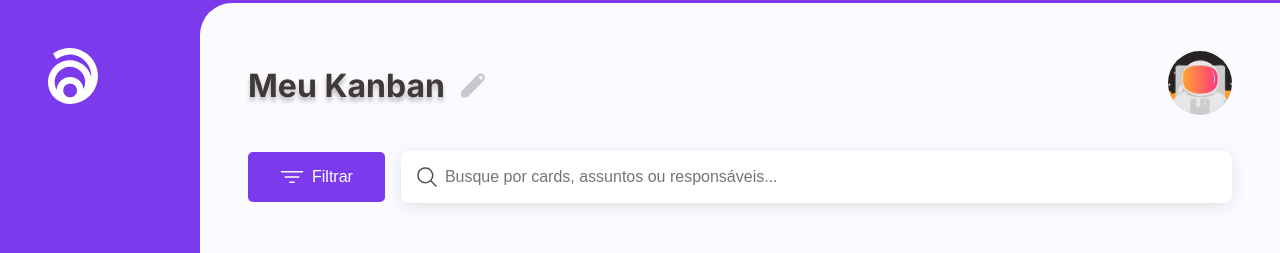
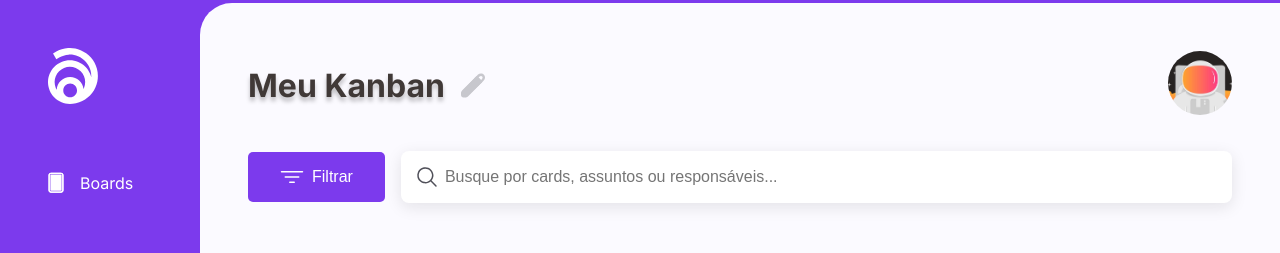
Before and after one commit to Rafaelnoll/kanban_front_end, a React app: page / in a window 1280 px wide. Shown: the top 253 px of the page. Built offline with nearby package versions, Linux system fonts and the light colour scheme.

Commit message:
Feature: Adding first button/link into the sideMenu

```diff
--- a/src/components/SideMenu/index.tsx
+++ b/src/components/SideMenu/index.tsx
@@ -1,14 +1,26 @@
 import React from 'react';
 
 import * as S from './styles';
+import Logo from '../../assets/logo.svg';
+import BoardsIcon from '../../assets/board-icon.svg';
 
-import Logo from '../../assets/logo.svg';
+import Button from '../Button';
 
 function SideMenu() {
   return (
     <S.Container>
       <S.Content>
         <S.LogoImage src={Logo as unknown as string} />
+
+        <S.ButtonsContainer>
+          <Button
+            asLink
+            href="#"
+            transparent
+            text="Boards"
+            icon={BoardsIcon as unknown as string}
+          />
+        </S.ButtonsContainer>
       </S.Content>
     </S.Container>
   );
--- a/src/components/SideMenu/styles.ts
+++ b/src/components/SideMenu/styles.ts
@@ -15,4 +15,11 @@ export const Content = styled.div`
 
 export const LogoImage = styled.img``;
 
-export const ButtonsContainer = styled.div``;
+export const ButtonsContainer = styled.div`
+  ${({ theme }) => css`
+    display: flex;
+    flex-direction: column;
+    gap: ${theme.spacing.small};
+    margin-top: ${theme.spacing.large};
+  `}
+`;
```
